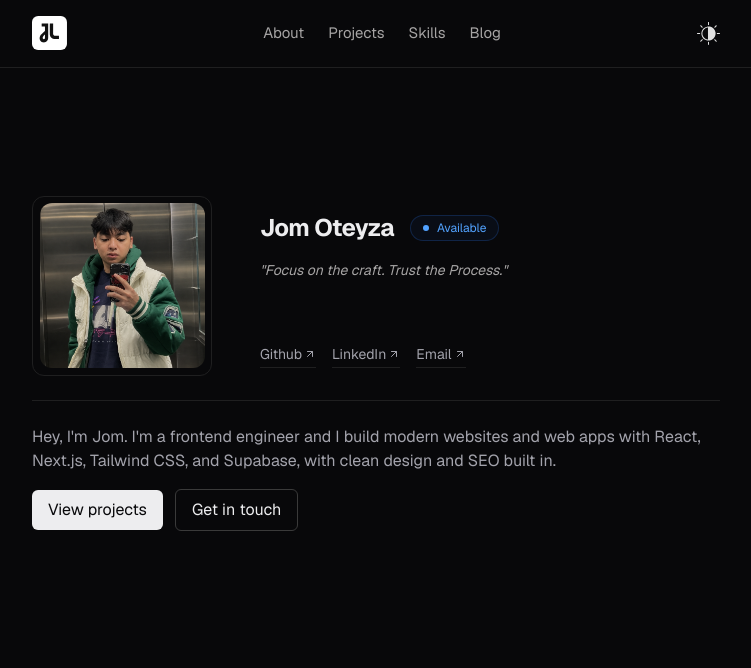
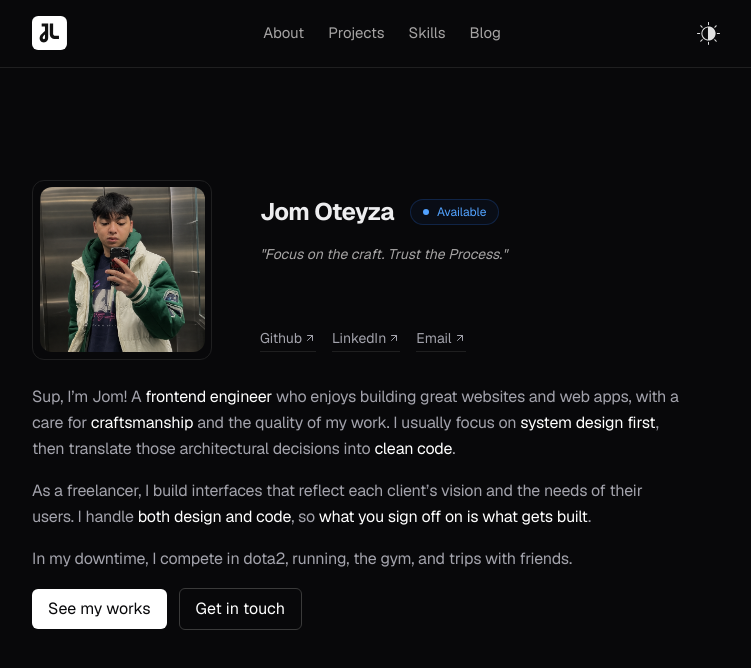
Before and after one commit to jmlsoteyza/chocobutternut, a Next.js app: page / in a window 1280 px wide. Shown: the top 668 px of the page, without its empty margins (264-1015 px from the left). Built offline with nearby package versions, Linux system fonts and the light colour scheme.

Commit message:
refactor: update hero component text and styling for improved clarity and consistency

```diff
--- a/app/globals.css
+++ b/app/globals.css
@@ -1,4 +1,4 @@
-@import "tailwindcss";
+@import 'tailwindcss';
 
 /* Dark theme (default) */
 :root {
@@ -8,7 +8,7 @@
   --text-small: #828282;
   --text-primary: #a3a3ac;
   --text-navbar: #a6a4a4;
-  --text-highlight: #ededef;
+  --text-highlight: #fff;
   --text-heading: #ededef;
 
   /* border */
--- a/app/page.tsx
+++ b/app/page.tsx
@@ -2,7 +2,7 @@ import Hero from '@/components/hero';
 
 export default function Home() {
   return (
-    <main className="mx-auto flex w-full max-w-3xl flex-col gap-32 px-10 pt-32">
+    <main className="mx-auto flex w-full max-w-3xl flex-col gap-32 px-10 pt-28">
       <Hero />
     </main>
   );
--- a/components/hero.tsx
+++ b/components/hero.tsx
@@ -73,26 +73,46 @@ export default function Hero() {
         </div>
       </div>
 
-      <div className="py-6">
+      {/* <div className="py-6">
         <hr className="border-border-line" />
-      </div>
+      </div> */}
 
       {/* Description */}
-      <div className="w-full">
-        <div>
-          <p className="text-text-primary">
-            Hey, I'm Jom. I'm a frontend engineer and I build modern websites
-            and web apps with React, Next.js, Tailwind CSS, and Supabase, with
-            clean design and SEO built in.
+      <div className="w-full py-6">
+        <div className="inline-flex flex-col gap-4 pr-6">
+          <p className="text-text-primary pr-4 leading-relaxed tracking-[-0.2px]">
+            Sup, I’m Jom! A{' '}
+            <span className="text-text-highlight">frontend engineer</span> who
+            enjoys building great websites and web apps, with a care for{' '}
+            <span className="text-text-highlight">craftsmanship</span> and the
+            quality of my work. I usually focus on{' '}
+            <span className="text-text-highlight">system design first</span>,
+            then translate those architectural decisions into{' '}
+            <span className="text-text-highlight">clean code</span>.
+          </p>
+
+          <p className="text-text-primary pr-4 leading-relaxed tracking-[-0.2px]">
+            As a freelancer, I build interfaces that reflect each client’s
+            vision and the needs of their users. I handle{' '}
+            <span className="text-text-highlight">both design and code</span>,
+            so{' '}
+            <span className="text-text-highlight">
+              what you sign off on is what gets built
+            </span>
+            .
+          </p>
+
+          <p className="text-text-primary leading-relaxed tracking-[-0.2px]">
+            In my downtime, I compete in dota2, running, the gym, and trips with
+            friends.
           </p>
         </div>
-
         <div className="mt-4 flex items-center gap-3">
           <a
             href="#projects"
             className="bg-text-highlight text-background text-semibold rounded-md px-4 py-2 transition-colors hover:opacity-90"
           >
-            View projects
+            See my works{' '}
           </a>
 
           <button className="text-text-highlight hover:bg-text-highlight/5 rounded-md border border-[#3A3A3A] px-4 py-2 transition-colors">
```
